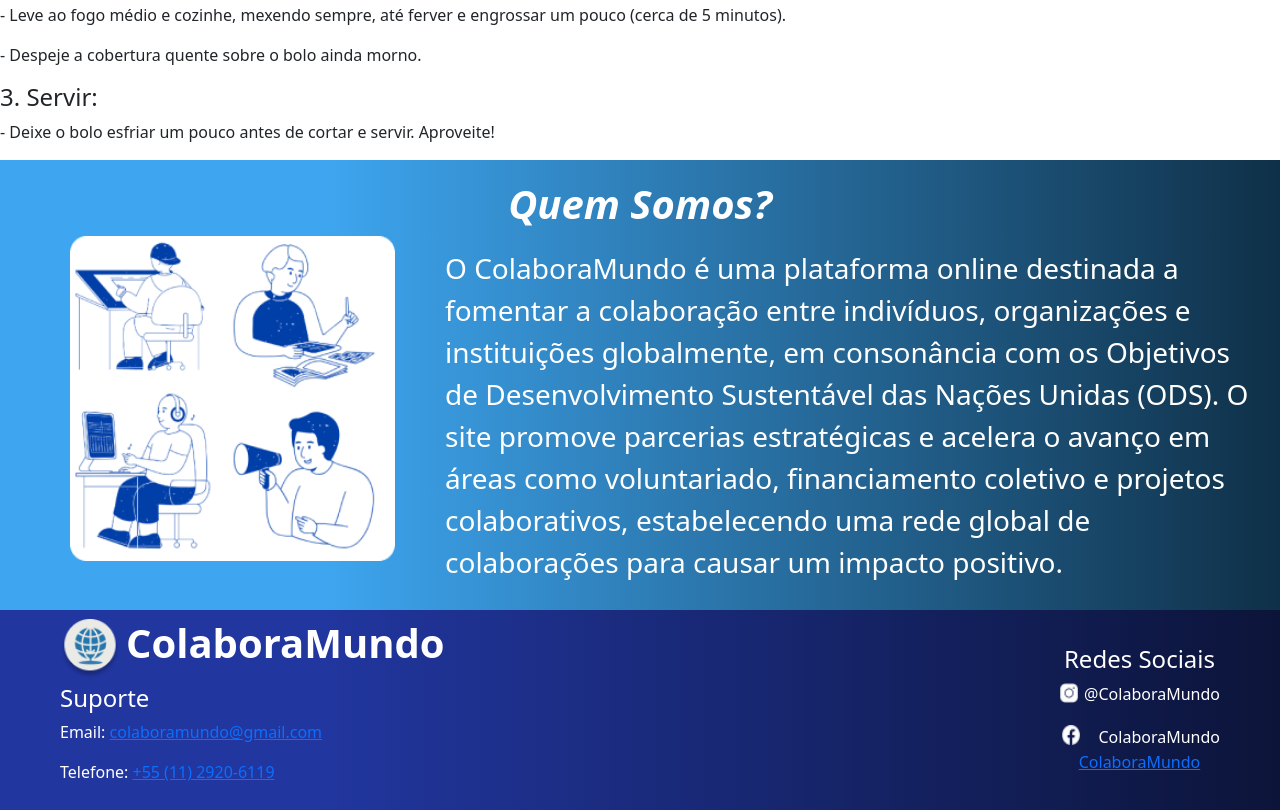
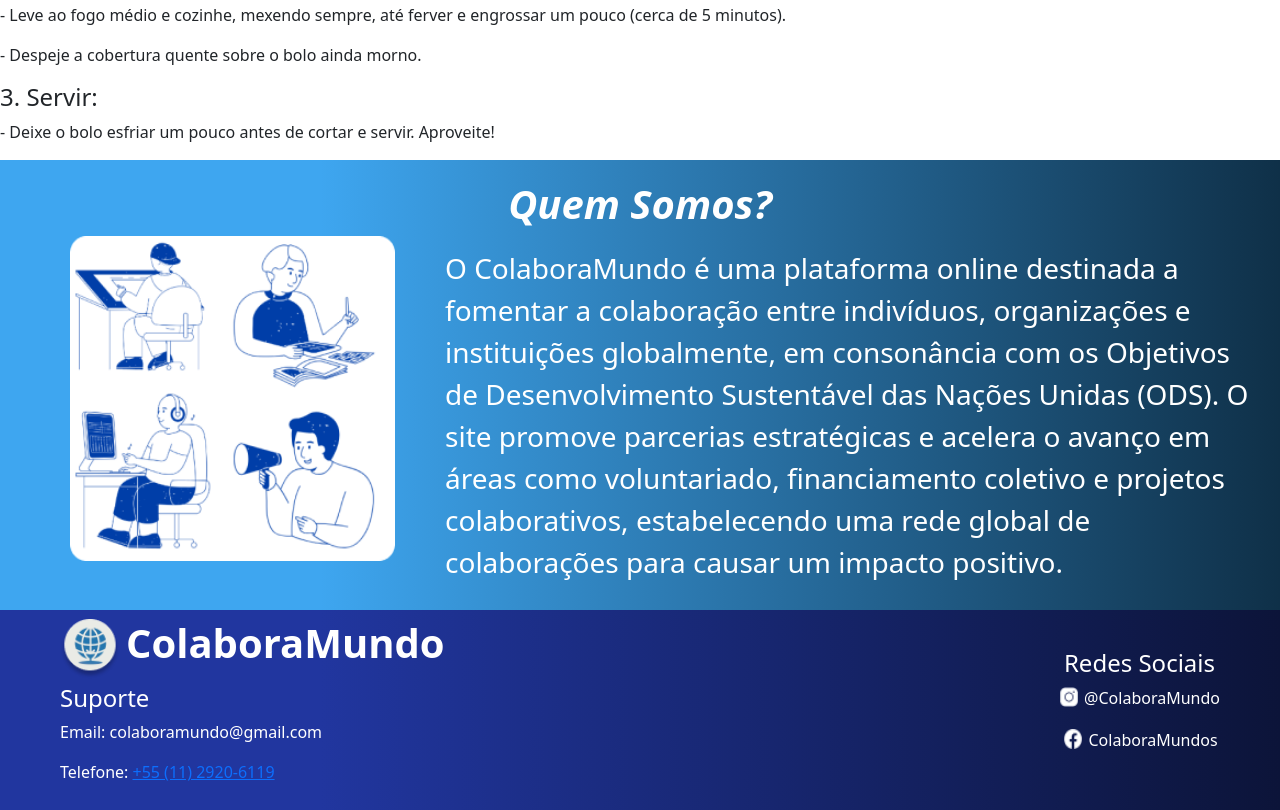
Before and after one commit to rouri404/ColaboraMundo, a website: page index.html in a window 1280 px wide. Shown: the part 1035-1845 px from the top of the page. Drawn offline with nearby package versions, Linux system fonts and the light colour scheme; files that its build step writes are made by us from their sources.

Commit message:
Ajeitando um link

```diff
--- a/css/styles.css
+++ b/css/styles.css
@@ -78,6 +78,18 @@
   justify-content: start;
 }
 
+.redes-sociais {
+  display: flex;
+  flex-direction: column;
+  justify-content: start;
+}
+
+.facebook{
+  display: flex;
+  flex-direction: column;
+  justify-content: start;
+}
+
 .logo{
   display: flex;
   gap:5px;
--- a/index.html
+++ b/index.html
@@ -86,22 +86,20 @@
                     </div>
                 <h4>Suporte</h4>
 
-                <p>Email: <a href="/email"> colaboramundo@gmail.com</a>
+                <p>Email: <a style="text-decoration: none; color: white;" href="/email"> colaboramundo@gmail.com</a>
                 </p><p>Telefone: <a href="/telefone">+55 (11) 2920-6119</a></p>
             </div>
-            <div>
+            <div class="redes-sociais d-flex">
                 <h4>Redes Sociais</h4>
                 <div class="instagram">
                     <p><a href="/Instagram"><img src="imagens/instagram.png" alt="Instagram" style="width: 20px; height: 20px; margin-right: 1px; margin-bottom: 5px;"></a> @ColaboraMundo</p>
+            </div>
+                <div class="facebook">
+                    <p><a style="text-decoration: none;" href="/Facebook">
+                    <img src="imagens/facebook.png" style="width: 20px; height: 20px; margin-right: 1px; margin-bottom: 5px; margin-left: 2px;">
+                    </a>
+                    ColaboraMundos</p>
                 </div>
-                <div class="facebook" style="display: flex; align-items: center;">
-
-                    <a href="/Facebook">
-                        <img src="imagens/facebook.png" alt="Facebook" style="width: 20px; height: 20px; margin-right: 14px; margin-bottom: 5px; margin-left: 2px;">
-                    </a>
-                    <span style="margin-left: auto;">ColaboraMundo</span>
-                </div>
-                <a href="/X">ColaboraMundo</a>
             </div>
         </div>
     </footer>
```
